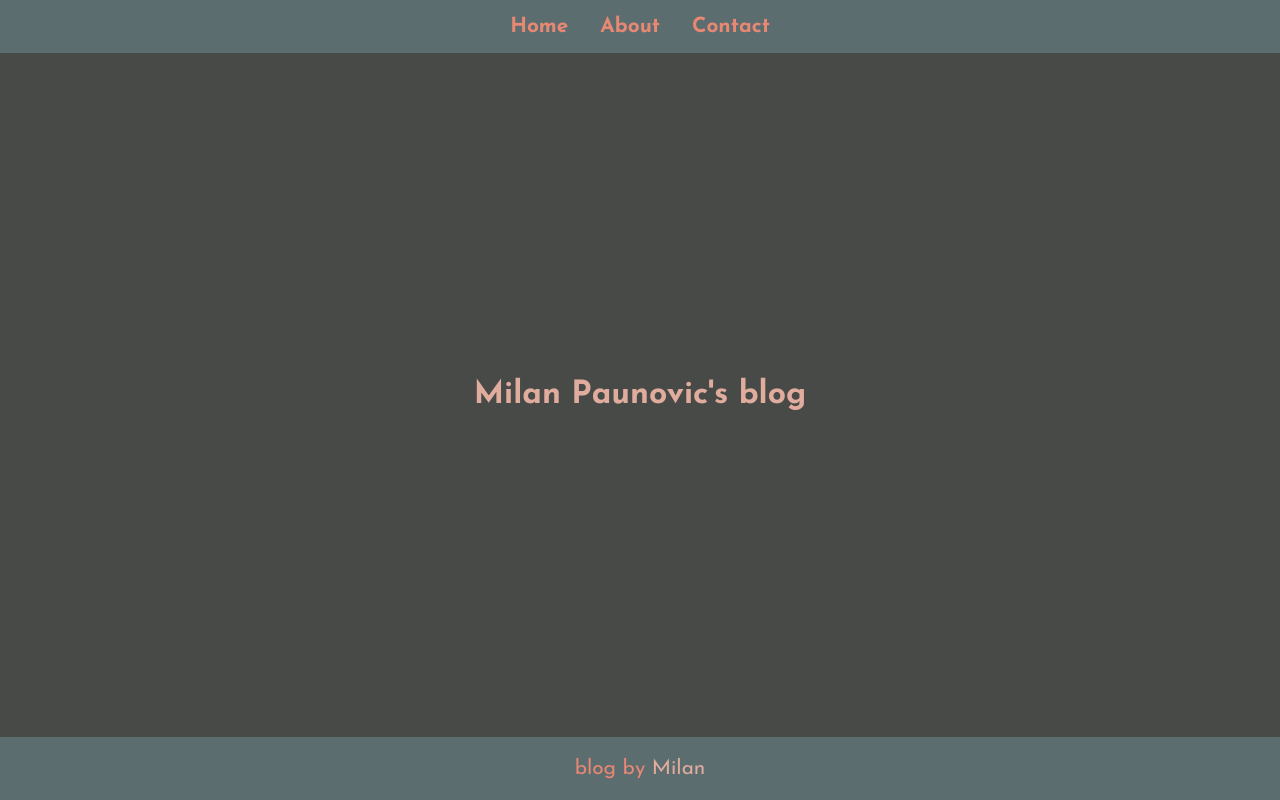
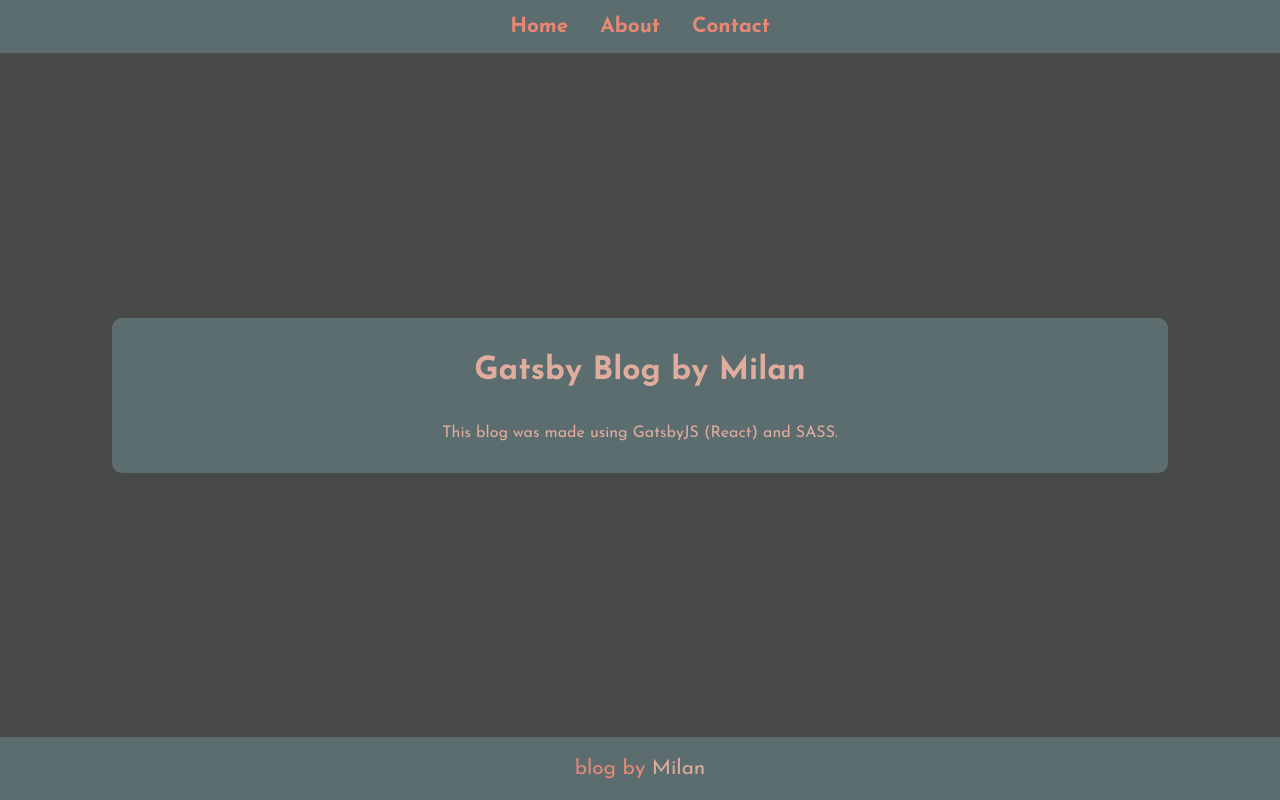
Before and after one commit to Mazed4D/gatsby-blog, a Gatsby site: page /about in a window 1280 px wide. Built offline with nearby package versions, Linux system fonts and the light colour scheme; Gatsby itself is replaced by a stand-in of ours.

Commit message:
About and Contact pages are now dynamically generated from their respective markdown files

```diff
--- a/content/about/about.md
+++ b/content/about/about.md
@@ -0,0 +1,3 @@
+# Gatsby Blog by Milan
+
+This blog was made using GatsbyJS (React) and SASS.
--- a/content/contact/contact.md
+++ b/content/contact/contact.md
@@ -0,0 +1,7 @@
+# Contact
+
+Phone: +xxx xxxx xxx
+
+Mail: examplemail@examplemail.com
+
+01 New Street, New City, Canada
--- /dev/null
+++ b/src/pages/About.module.scss
@@ -0,0 +1,23 @@
+.aboutdiv {
+    width: 100%;
+    img {
+        max-width: 100%;
+    }
+    display: flex;
+    margin: 1rem 0;
+    flex-direction: column;
+    justify-content: center;
+    align-items: center;
+    max-width: 80vw;
+    // min-height: 80%;
+    padding: 1rem;
+    background-color: #5c6d70;
+    h1 {
+        text-align: center;
+    }
+    border-radius: 10px;
+    -webkit-border-radius: 10px;
+    -moz-border-radius: 10px;
+    -ms-border-radius: 10px;
+    -o-border-radius: 10px;
+}
--- a/src/pages/about.js
+++ b/src/pages/about.js
@@ -1,18 +1,22 @@
 import { graphql } from 'gatsby';
 import React from 'react';
+import { aboutdiv } from './About.module.scss';
 
 const about = ({ data }) => {
-	return <h1>{data.site.siteMetadata.description}</h1>;
+	return (
+		<div
+			className={aboutdiv}
+			dangerouslySetInnerHTML={{ __html: data.markdownRemark.html }}
+		/>
+	);
 };
 
 export default about;
 
 export const query = graphql`
 	query {
-		site {
-			siteMetadata {
-				description
-			}
+		markdownRemark(fileAbsolutePath: { regex: "/about/" }) {
+			html
 		}
 	}
 `;
```
Also changed, not shown: src/pages/Contact.module.scss (added, +23 -0 lines), src/pages/contact.js (+15 -4 lines).
